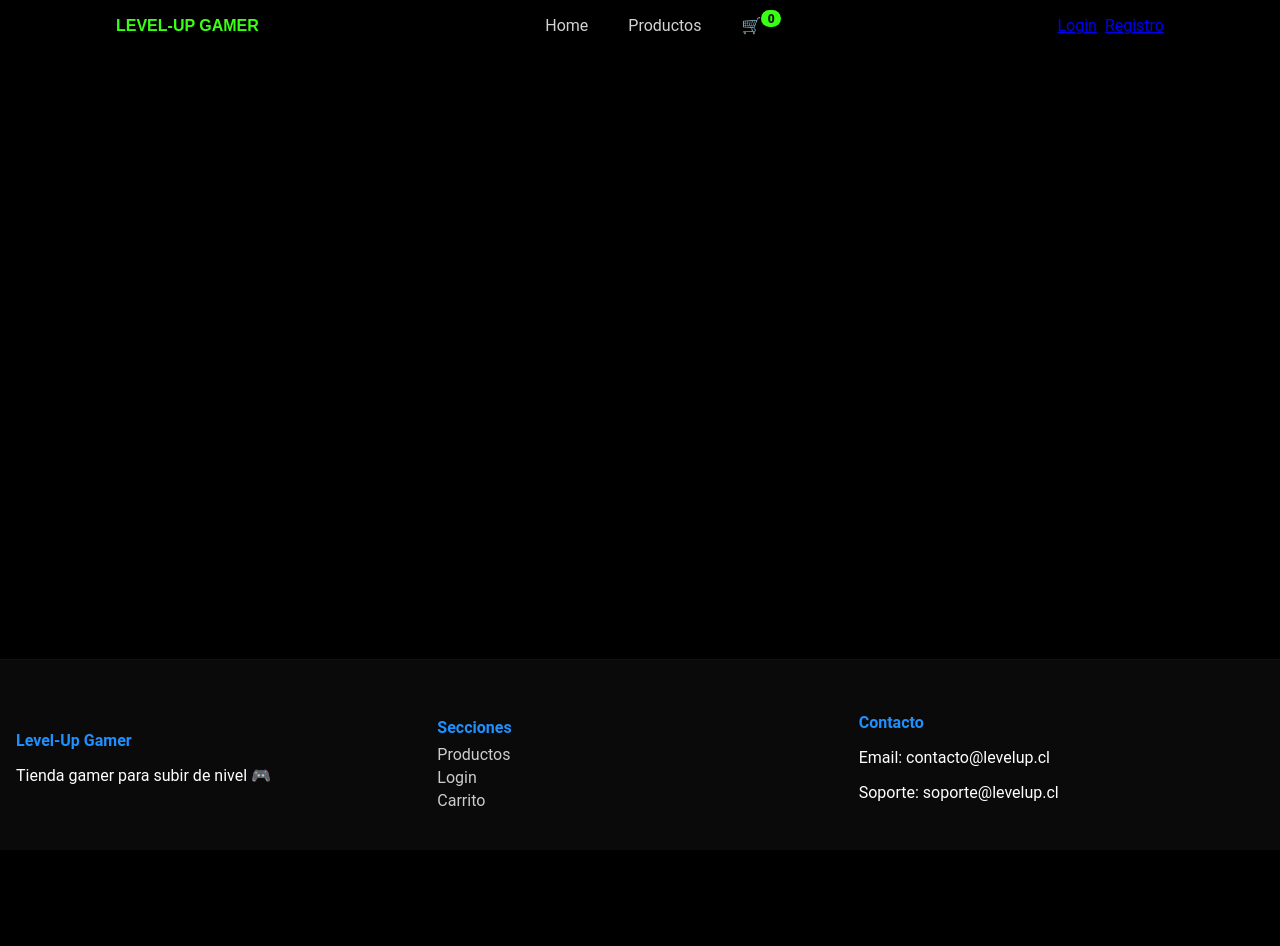
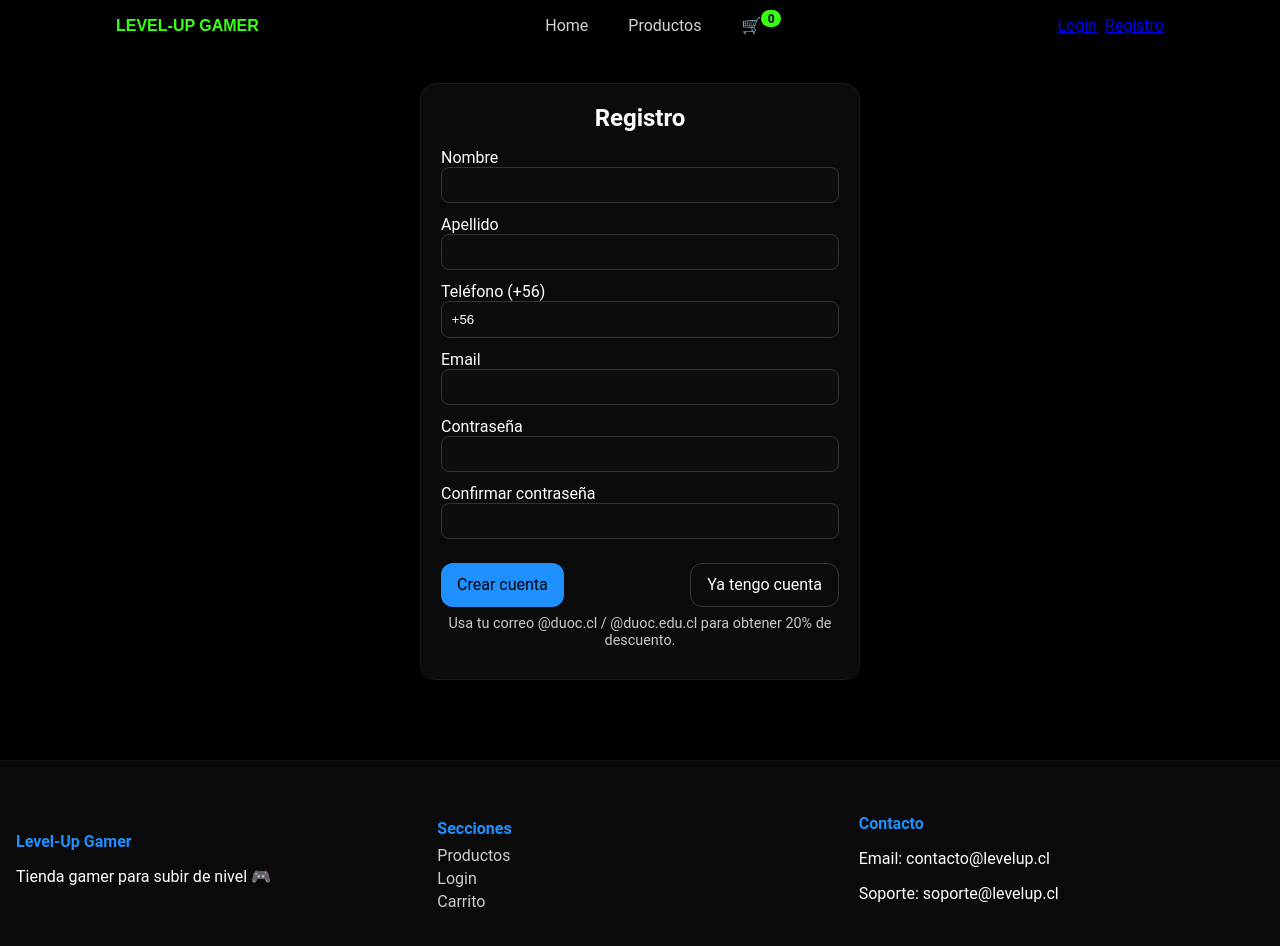
Before and after one commit to duoc-fullstack2-9v/team_6, a React (Vite) app in the folder levelup-gamer/: page /register in a window 1280 px wide. Shown: the top 946 px of the page. Before the commit the page ends 850 px from the top, so only its background shows below. Built offline with nearby package versions, Linux system fonts and the light colour scheme.

Commit message:
add: se añadio ruta al registro (no existia jaja)

```diff
--- a/levelup-gamer/src/App.jsx
+++ b/levelup-gamer/src/App.jsx
@@ -7,6 +7,7 @@ import Productos from "./pages/Productos.jsx";
 import Productos_Detalle from "./pages/Productos_Detalle.jsx";
 import Login from "./pages/Login.jsx";
 import Cart from "./pages/carrito.jsx";
+import Register from "./pages/Registro.jsx";
 
 export default function App() {
   return (
@@ -19,6 +20,7 @@ export default function App() {
           <Route path="/productos/:id" element={<Productos_Detalle />} />
           <Route path="/login" element={<Login />} />
           <Route path="/cart" element={<Cart />} />
+          <Route path="/register" element={<Register />} />
         </Routes>
       </main>
       <Footer />
--- a/levelup-gamer/src/pages/Registro.jsx
+++ b/levelup-gamer/src/pages/Registro.jsx
@@ -1,57 +1,127 @@
 import { useState } from "react";
 import { useAuth } from "../context/auth.jsx";
 
-export default function Register(){
+export default function Register() {
   const { login } = useAuth();
+
   const [nombre, setNombre] = useState("");
+  const [apellido, setApellido] = useState("");
+  const [telefono, setTelefono] = useState("+56");
   const [email, setEmail] = useState("");
-  const [nacimiento, setNacimiento] = useState("");
+  const [pass, setPass] = useState("");
+  const [pass2, setPass2] = useState("");
   const [err, setErr] = useState("");
 
-  const mayor18 = (d)=>{
-    const x = new Date(d); if(isNaN(x)) return false;
-    return Math.floor((Date.now()-x.getTime())/(365.25*24*60*60*1000)) >= 18;
-  };
+  const validarTelefono = (num) =>
+    /^\+56\s?\d{8,9}$/.test(num); // +56 9 dígitos
 
-  const onSubmit = (e)=>{
-    e.preventDefault(); setErr("");
-    if(!/^[^\s@]+@[^\s@]+\.[^\s@]+$/.test(email)) return setErr("Email inválido.");
-    if(!mayor18(nacimiento)) return setErr("Debes ser mayor de 18 años.");
+  const validarEmail = (mail) =>
+    /^[^\s@]+@[^\s@]+\.[^\s@]+$/.test(mail);
+
+  const onSubmit = (e) => {
+    e.preventDefault();
+    setErr("");
+
+    if (!nombre.trim() || !apellido.trim())
+      return setErr("Debes ingresar nombre y apellido.");
+
+    if (!validarTelefono(telefono))
+      return setErr("Número inválido. Ej: +56 912345678");
+
+    if (!validarEmail(email))
+      return setErr("Email inválido.");
+
+    if (pass.length < 6)
+      return setErr("La contraseña debe tener mínimo 6 caracteres.");
+
+    if (pass !== pass2)
+      return setErr("Las contraseñas no coinciden.");
 
     const duoc = /@duoc\.(cl|edu\.cl)$/i.test(email);
-    const nuevo = { nombre: nombre.trim() || null, email, duoc20: duoc, createdAt: Date.now() };
+
+    const nuevo = {
+      nombre,
+      apellido,
+      telefono,
+      email,
+      pass,
+      duoc20: duoc,
+      createdAt: Date.now()
+    };
 
     const users = JSON.parse(localStorage.getItem("users") || "[]");
-    if(users.some(u=>u.email.toLowerCase()===email.toLowerCase()))
-      return setErr("Ese email ya existe. Inicia sesión.");
+
+    if (users.some(u => u.email.toLowerCase() === email.toLowerCase()))
+      return setErr("Ese email ya está registrado.");
 
     const next = [...users, nuevo];
     localStorage.setItem("users", JSON.stringify(next));
+
     login(nuevo);
-    alert(`Cuenta creada. ${duoc ? "DUOC 20% activo." : ""}`);
+
+    alert(`Cuenta creada exitosamente. ${duoc ? "DUOC 20% activo." : ""}`);
   };
 
   return (
     <section className="auth-wrap">
       <div className="auth-card">
         <h1 className="auth-title">Registro</h1>
+
         <form onSubmit={onSubmit} className="stack">
           <label>Nombre
-            <input value={nombre} onChange={e=>setNombre(e.target.value)} placeholder="Opcional" />
+            <input value={nombre} onChange={(e) => setNombre(e.target.value)} />
           </label>
+
+          <label>Apellido
+            <input value={apellido} onChange={(e) => setApellido(e.target.value)} />
+          </label>
+
+          <label>Teléfono (+56)
+            <input
+              value={telefono}
+              onChange={(e) => setTelefono(e.target.value)}
+              placeholder="+56 912345678"
+            />
+          </label>
+
           <label>Email
-            <input type="email" required value={email} onChange={e=>setEmail(e.target.value)} />
+            <input
+              type="email"
+              required
+              value={email}
+              onChange={(e) => setEmail(e.target.value)}
+            />
           </label>
-          <label>Fecha de nacimiento
-            <input type="date" required value={nacimiento} onChange={e=>setNacimiento(e.target.value)} />
+
+          <label>Contraseña
+            <input
+              type="password"
+              required
+              value={pass}
+              onChange={(e) => setPass(e.target.value)}
+            />
           </label>
-          {err && <p style={{color:"#ff7b7b"}}>⚠️ {err}</p>}
+
+          <label>Confirmar contraseña
+            <input
+              type="password"
+              required
+              value={pass2}
+              onChange={(e) => setPass2(e.target.value)}
+            />
+          </label>
+
+          {err && <p style={{ color: "#ff7b7b" }}>⚠️ {err}</p>}
+
           <div className="auth-actions">
             <button type="submit" className="btn">Crear cuenta</button>
             <a className="btn-outline" href="/login">Ya tengo cuenta</a>
           </div>
         </form>
-        <p className="auth-note">Usa tu correo @duoc.cl / @duoc.edu.cl para 20% off.</p>
+
+        <p className="auth-note">
+          Usa tu correo @duoc.cl / @duoc.edu.cl para obtener 20% de descuento.
+        </p>
       </div>
     </section>
   );
```
